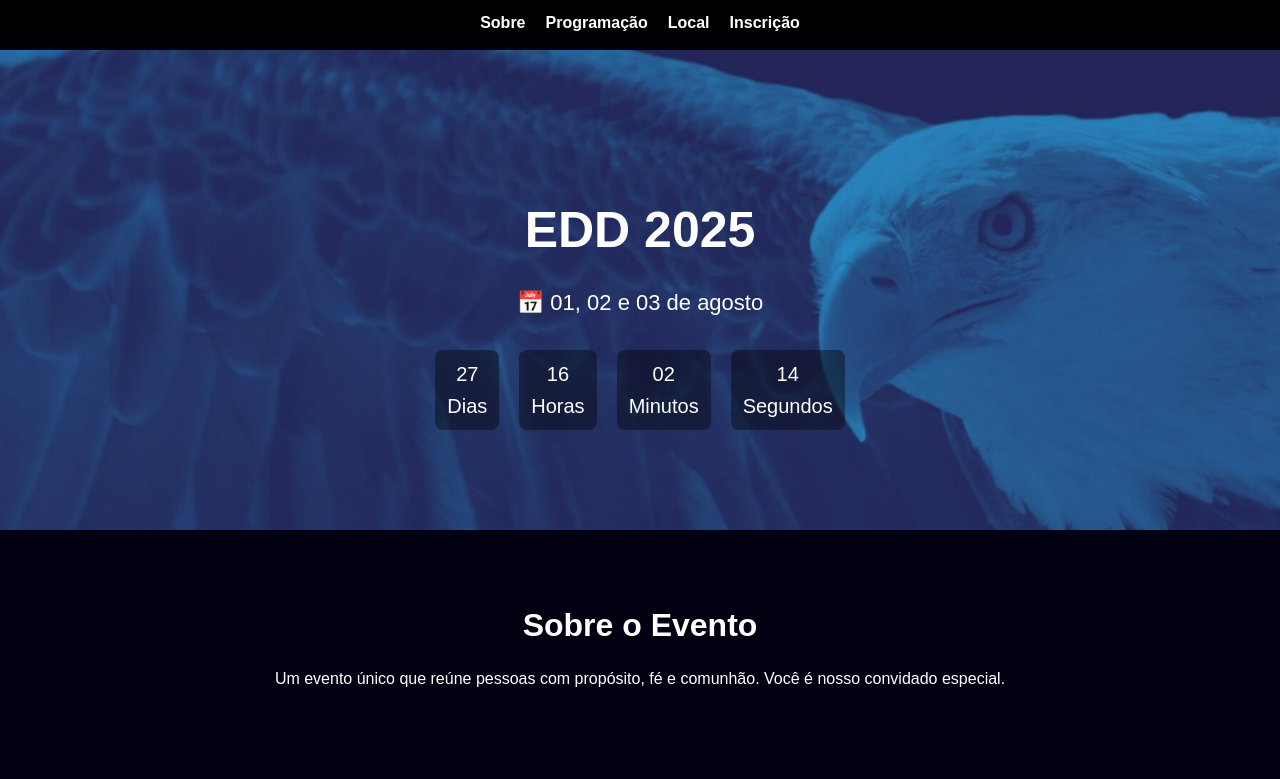
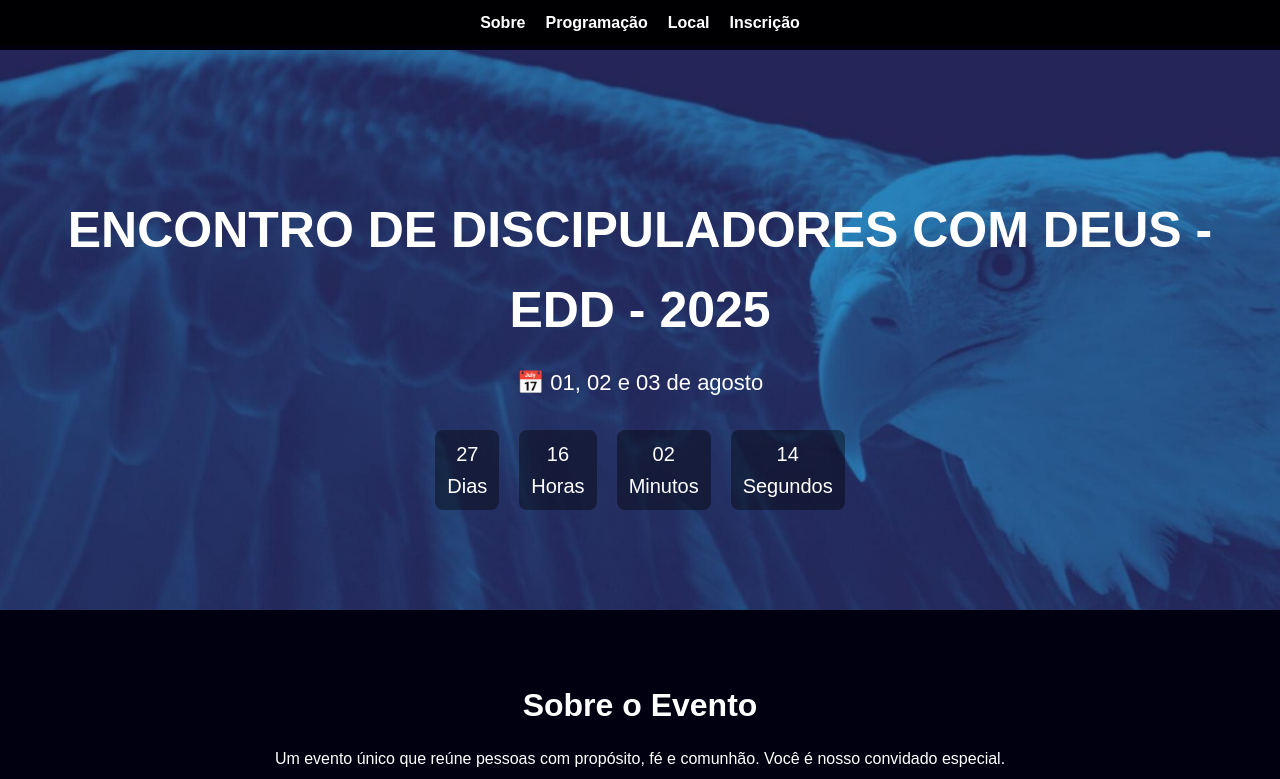
Before and after one commit to Joao-art-qd/EDD-paz, a plain HTML site: page index.html in a window 1280 px wide. Shown: the top 779 px of the page. Drawn offline with Linux system fonts and the light colour scheme.

Commit message:
Update index.html

```diff
--- a/index.html
+++ b/index.html
@@ -3,7 +3,7 @@
 <head>
   <meta charset="UTF-8" />
   <meta name="viewport" content="width=device-width, initial-scale=1.0"/>
-  <title>EDD 2025</title>
+  <title>ENCONTRO DE DISCIPULADORES COM DEUS - EDD - 2025</title>
   <link rel="stylesheet" href="style.css" />
 </head>
 <body>
@@ -17,7 +17,7 @@
   </nav>
 
   <div class="hero">
-    <h1>EDD 2025</h1>
+    <h1>ENCONTRO DE DISCIPULADORES COM DEUS - EDD - 2025</h1>
     <p>📅 01, 02 e 03 de agosto</p>
     <div class="countdown" id="countdown">
       <div><span id="dias">00</span><br>Dias</div>
```
